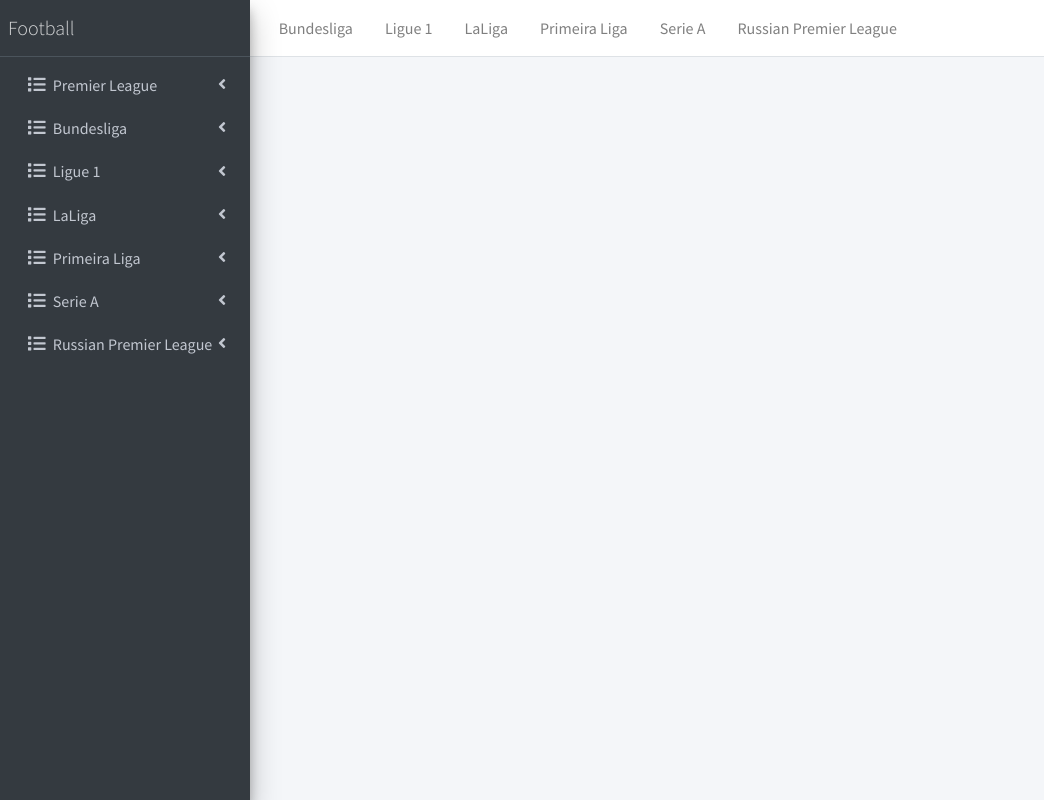
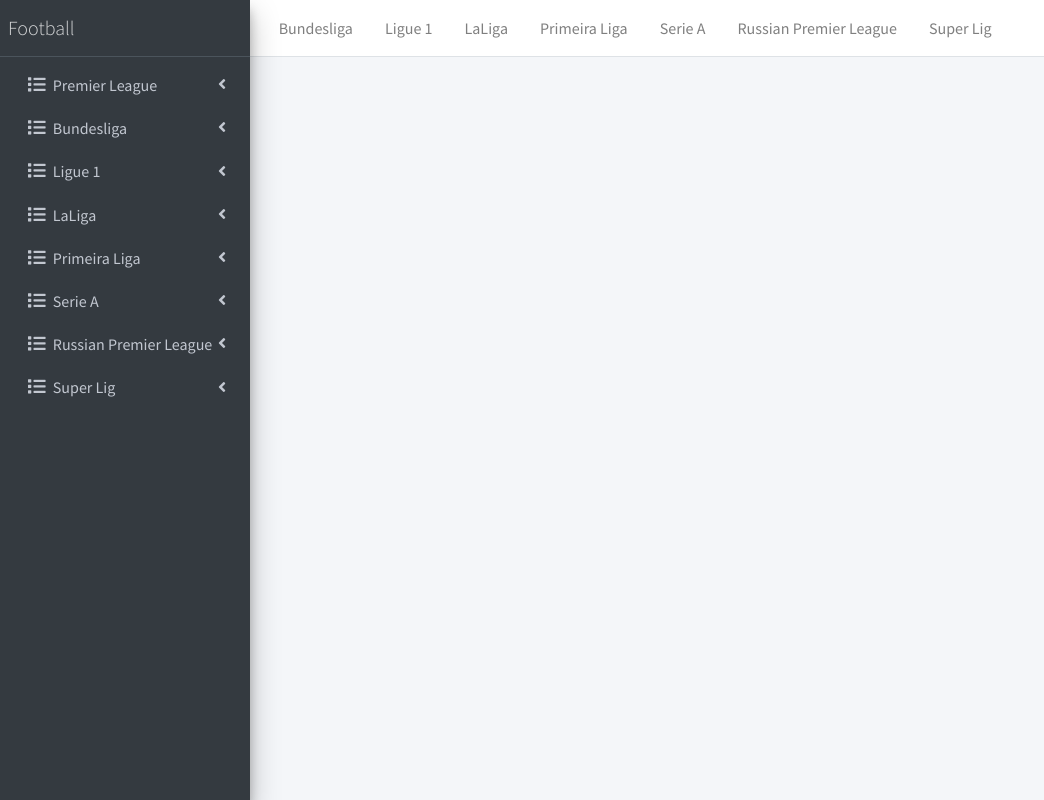
Before and after one commit to quan200699/Angular_Football_App, an Angular app: page / in a window 1280 px wide. Shown: the whole page, without its empty margins (0-1044 px from the left). Built offline with nearby package versions, Linux system fonts and the light colour scheme.

Commit message:
add turkey league

```diff
--- a/src/app/shared/navbar/navbar.component.html
+++ b/src/app/shared/navbar/navbar.component.html
@@ -8,25 +8,28 @@
       <a routerLink="" class="nav-link">Home</a>
     </li>
     <li class="nav-item d-none d-sm-inline-block">
-      <a routerLink="/league/2790" class="nav-link">Premier League</a>
+      <a href="/standing/2790" class="nav-link">Premier League</a>
     </li>
     <li class="nav-item d-none d-sm-inline-block">
-      <a routerLink="/league/2755" class="nav-link">Bundesliga</a>
+      <a href="/standing/2755" class="nav-link">Bundesliga</a>
     </li>
     <li class="nav-item d-none d-sm-inline-block">
-      <a routerLink="/league/2664" class="nav-link">Ligue 1</a>
+      <a href="/standing/2664" class="nav-link">Ligue 1</a>
     </li>
     <li class="nav-item d-none d-sm-inline-block">
-      <a routerLink="/league/2833" class="nav-link">LaLiga</a>
+      <a href="/standing/2833" class="nav-link">LaLiga</a>
     </li>
     <li class="nav-item d-none d-sm-inline-block">
-      <a routerLink="/league/2826" class="nav-link">Primeira Liga</a>
+      <a href="/standing/2826" class="nav-link">Primeira Liga</a>
     </li>
     <li class="nav-item d-none d-sm-inline-block">
-      <a routerLink="/league/2857" class="nav-link">Serie A</a>
+      <a href="/standing/2857" class="nav-link">Serie A</a>
     </li>
     <li class="nav-item d-none d-sm-inline-block">
-      <a routerLink="/league/2679" class="nav-link">Russian Premier League</a>
+      <a href="/standing/2679" class="nav-link">Russian Premier League</a>
+    </li>
+    <li class="nav-item d-none d-sm-inline-block">
+      <a href="/standing/2816" class="nav-link">Super Lig</a>
     </li>
   </ul>
 
--- a/src/app/shared/sidebar/sidebar.component.html
+++ b/src/app/shared/sidebar/sidebar.component.html
@@ -129,6 +129,23 @@
             </li>
           </ul>
         </li>
+        <li class="nav-item has-treeview">
+          <a href="#" class="nav-link">
+            <i class="nav-icon fas fa-list"></i>
+            <p>
+              Super Lig
+              <i class="right fas fa-angle-left"></i>
+            </p>
+          </a>
+          <ul class="nav nav-treeview">
+            <li class="nav-item">
+              <a href="/standing/2816" class="nav-link">
+                <i class="far fa-circle nav-icon"></i>
+                <p>Total Shots</p>
+              </a>
+            </li>
+          </ul>
+        </li>
       </ul>
     </nav>
     <!-- /.sidebar-menu -->
```
